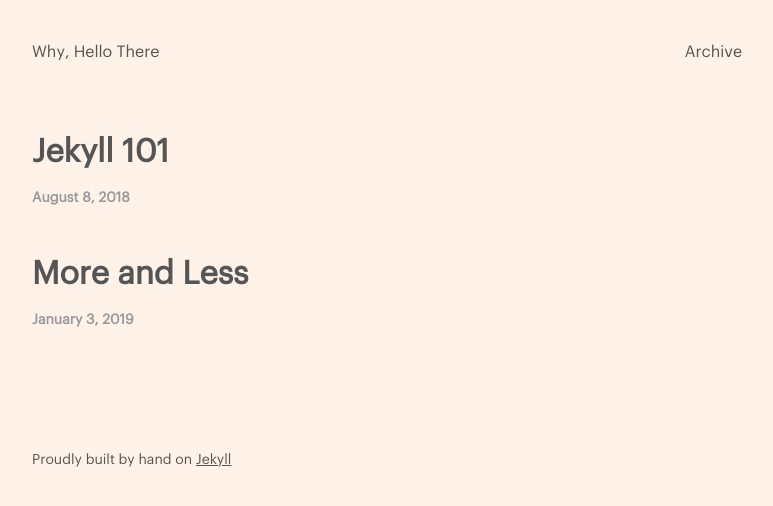
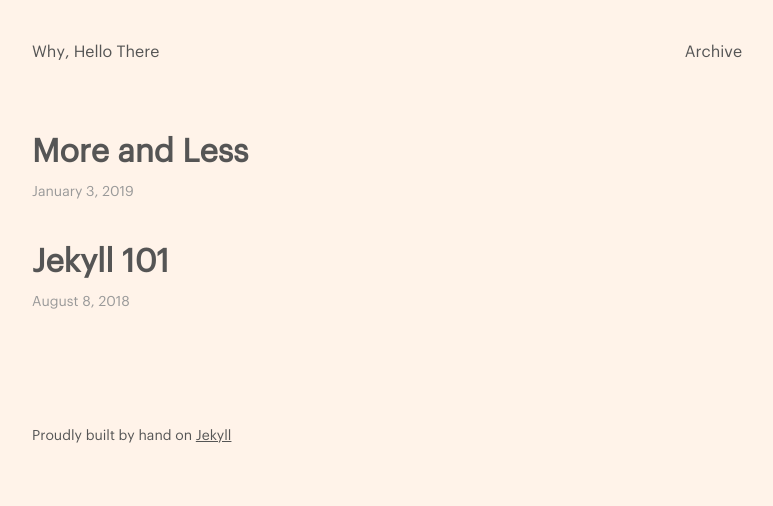
Before and after one commit to jonaschafer/jonaschafer.github.io, a Jekyll site: the page built from thoughts.html, in a window 1280 px wide. Shown: the top 506 px of the page, without its empty margins (248-1021 px from the left). Built offline with Jekyll 4.4.1, drawn with Linux system fonts in a browser that asks for light colours; part of the change alters nothing that is shown.

Commit message:
change sort order for articles

```diff
--- a/thoughts.html
+++ b/thoughts.html
@@ -6,16 +6,15 @@ title: Thoughts
 <!-- <h1>Thoughts</h1>
 <p>A random collection of assorted thoughts, how-to's and personal ruminations with the goal of writing more often. </p> -->
 
-<!-- {% for item in site.thoughts %}
+{% for item in site.thoughts reversed %}
   <!-- Article -->
   <p class="article-list">
     <h1 class="article">
       <a class="no-underline" href="{{ item.url }}">
         <p>{{ item.title }}</p>
-        <p class="date">{{ item.date | date: "%B %-d, %Y"}}</p>
       </a>
     </h1>
-
+    <p class="date">{{ item.date | date: "%B %-d, %Y"}}</p>
   </p>
 {% endfor %}
 
```
